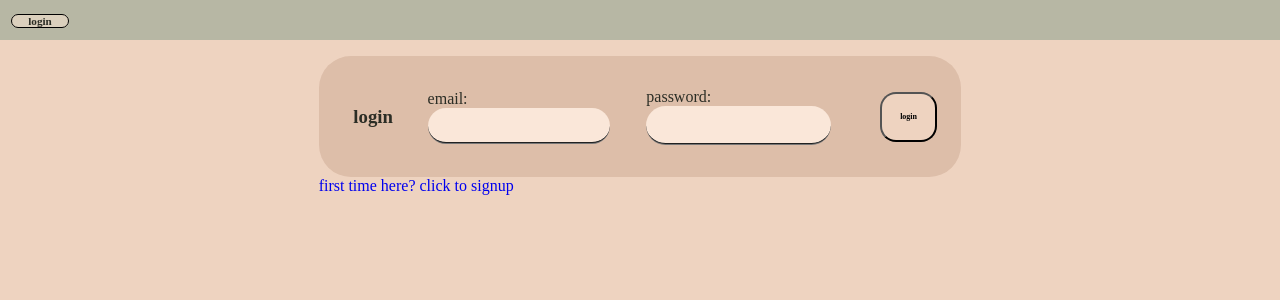
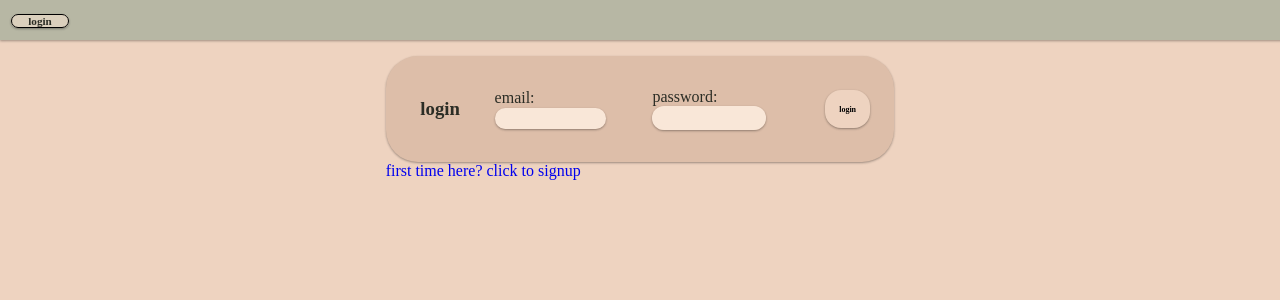
Before and after one commit to k-schrattenholzer/auth-frontend, a React (Create React App) app: page /login in a window 1280 px wide. Shown: the top 300 px of the page. Built offline with nearby package versions, Linux system fonts and the light colour scheme; a web font is replaced by a local one.

Commit message:
box shadows

```diff
--- a/src/App.css
+++ b/src/App.css
@@ -33,7 +33,7 @@ header {
   width: 100%;
   padding: .7em;
   margin-bottom: 1em;
-
+  box-shadow: rgba(0, 0, 0, 0.12) 0px 1px 3px, rgba(0, 0, 0, 0.24) 0px 1px 2px;
 }
 
 .Container {
@@ -57,6 +57,7 @@ header {
   font-family: var(--font);
   color: var(--color5lightest);
   text-decoration: none;
+  box-shadow: rgba(0, 0, 0, 0.12) 0px 1px 3px, rgba(0, 0, 0, 0.24) 0px 1px 2px;
 }
 
 .NavLink:hover {
@@ -84,6 +85,7 @@ form {
   width: auto;
   height: fit-content;
   justify-content: space-around;
+  box-shadow: rgba(0, 0, 0, 0.12) 0px 1px 3px, rgba(0, 0, 0, 0.24) 0px 1px 2px;
 }
 
 form >* {
@@ -117,6 +119,11 @@ form >* {
   padding: 1em;
   border-radius: 2em;
   width: auto;
+  transition: all .115s ease-in-out;
+}
+
+.instructions:hover {
+transform:scale(105%);
 }
 
 .TaskList {
@@ -169,19 +176,24 @@ button {
   text-transform: lowercase;
   background-color: var(--color4);
   border-radius: 2em;
+  border: hidden;
+  box-shadow: rgba(0, 0, 0, 0.12) 0px 1px 3px, rgba(0, 0, 0, 0.24) 0px 1px 2px;
   white-space: nowrap;
   text-align: center;
   padding: 3%;
   height: fit-content;
 }
 
+button:hover {
+  box-shadow: rgba(149, 157, 165, 0.2) 0px 8px 24px;
+}
+
 input {
   font-family: var(--font);
+  font-size: .5em;
   padding: 5%;
   background-color: var(--color51);
   border-radius: 2em;
-  border-top-style: hidden;
-  border-right-style: hidden;
-  border-left-style: hidden;
-  border-bottom-style: groove;
+  border: hidden;
+  box-shadow: rgba(0, 0, 0, 0.12) 0px 1px 3px, rgba(0, 0, 0, 0.24) 0px 1px 2px;
 }
```
